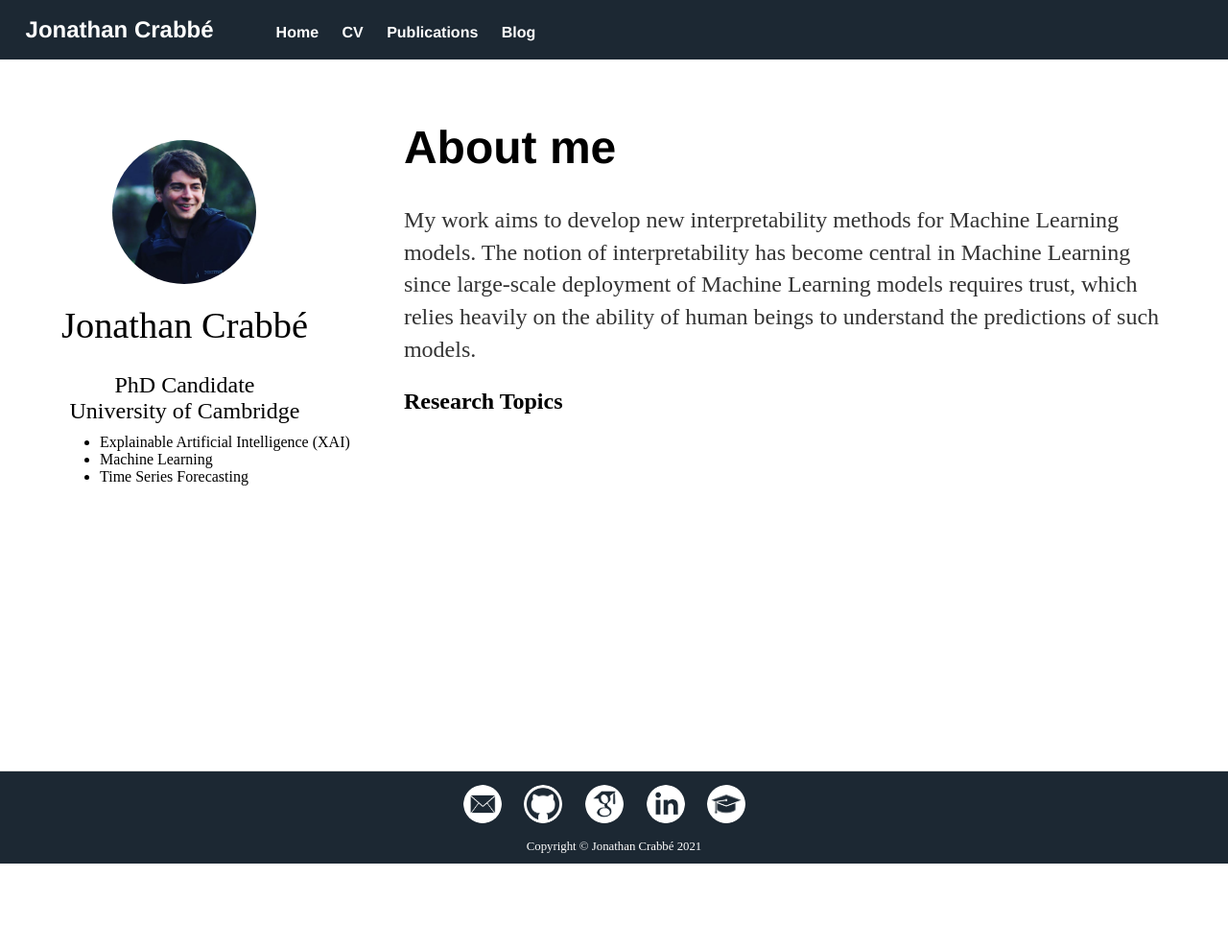
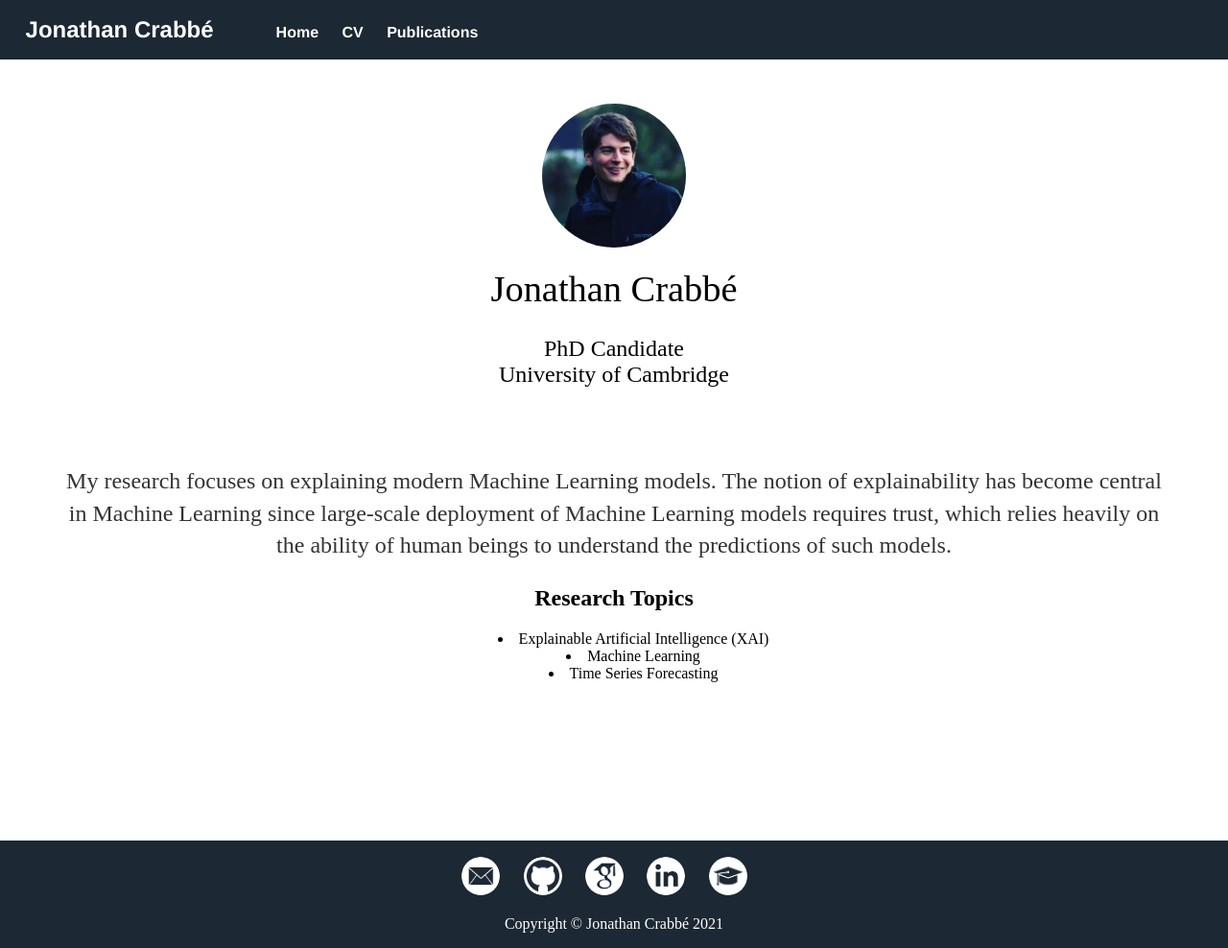
Before and after one commit to JonathanCrabbe/JonathanCrabbe.github.io, a Jekyll site: the page built from index.markdown, in a window 1280 px wide. Shown: the whole page at 96% size. Built offline with Jekyll 4.4.1, drawn with Linux system fonts in a browser that asks for light colours; before the commit the page ends 900 px from its top, so only the background shows below that.

Commit message:
Improve website layout

```diff
--- a/_layouts/default.html
+++ b/_layouts/default.html
@@ -6,24 +6,23 @@
 			<link rel="stylesheet" type="text/css" href="/css/main.css">
 			<link rel="icon" type="image/png" href="/images/J_logo.png">
 		</head>
+
+
 		<body>
-
 			<nav>
  	    		<ul>
 							<li> <a href="/" > <span class="website-name">Jonathan Crabbé </span> </a> </li>
  	        		<li><a href="/">Home</a></li>
  		        	<li><a href="/cv/CV.pdf" download>CV</a></li>
  							<li><a href="/publications">Publications</a></li>
- 	        		<li><a href="/blog">Blog</a></li>
  	    		</ul>
  		  </nav>
+			<div id="page-container">
+				<div id="content-wrap">
+					{{ content }}
+				</div>
 
-			<div class="container">
-
-			{{ content }}
-
-			</div><!-- /.container -->
-			<footer>
+				<footer id="footer">
 					<center>
 		    		<ul>
 		        	 <li>
@@ -59,5 +58,6 @@
 				  </center>
 					<center> <span style="color: white"> Copyright © Jonathan Crabbé 2021 </span> </center>
 				</footer>
+		</div>
 		</body>
 	</html>
--- a/css/main.css
+++ b/css/main.css
@@ -1,5 +1,5 @@
 body {
-    margin: 0px auto;
+    margin: 0px;
     width: 100%;
 }
 
@@ -11,6 +11,7 @@ span.website-name{
 }
 
 nav {
+  position: relative;
   background-color: #1C2833;
   font-size: 12pt;
   overflow:auto;
@@ -51,15 +52,14 @@ p {
     line-height: 1.4em;
     color: #333;
 }
+
 footer {
-    position: absolute;
+    position: fixed;
+    margin-bottom: 0px;
     right: 0;
     bottom: 0;
     left: 0;
-    padding-bottom: 10px;
-    border-top: 1px solid #d5d5d5;
-    font-size: .8em;
-    background-color: #1C2833;
+    height: 5.0rem;
 
 }
 
@@ -70,6 +70,10 @@ ul.posts {
 
 ul.posts li {
     list-style: none;
+}
+
+ul{
+  list-style-position: inside;
 }
 
 ol#publications{
@@ -97,9 +101,29 @@ img.avatar{
   background:DarkCyan;
 }
 
-div.container{
+
+
+#page-container {
+  position: relative;
+  min-height: 100vh;
+}
+
+#content-wrap {
+  padding-bottom: 7rem;    /* Footer height */
   margin-left: 5%;
   margin-right: 5%;
-  margin-top: 5%;
-  margin-bottom: 5%;
+  margin-top: 2%;
 }
+
+#footer {
+  position: absolute;
+  bottom: 0;
+  width: 100%;
+  height: 7rem;
+  background-color: #1C2833;
+
+/*
+  padding-bottom: 10px;
+  border-top: 1px solid #d5d5d5;
+  font-size: 4em;
+}
--- a/index.markdown
+++ b/index.markdown
@@ -3,21 +3,24 @@ layout: default
 title: Jonathan Crabbé
 ---
 
-<center style="font-size: 1.5em" class="align-left">
+<center style="font-size: 1.5em">
 <img src="/images/jonathan.jpg" alt="Jonathan Crabbé"
 	 class="avatar"/> <br>
 	 <span style="font-size: 1.6em"> Jonathan Crabbé </span> <br> <br>
 	  PhD Candidate <br>
 	  University of Cambridge  </center>
-<h1> About me </h1>
-<p>  My work aims to develop new interpretability methods for Machine Learning models.
-	   The notion of interpretability has become central in Machine Learning since
+<br>
+<center>
+<p>  My research focuses on explaining modern Machine Learning models.
+	   The notion of explainability has become central in Machine Learning since
 	   large-scale deployment of Machine Learning models requires trust,
 	   which relies heavily on the ability of human beings to understand
 	   the predictions of such models.</p>
+
 <h2> Research Topics </h2>
 <ul>
 <li> Explainable Artificial Intelligence (XAI) </li>
 <li> Machine Learning </li>
 <li> Time Series Forecasting </li>
 </ul>
+</center>
```
Lines whose indentation alone changed are shown as unchanged.
